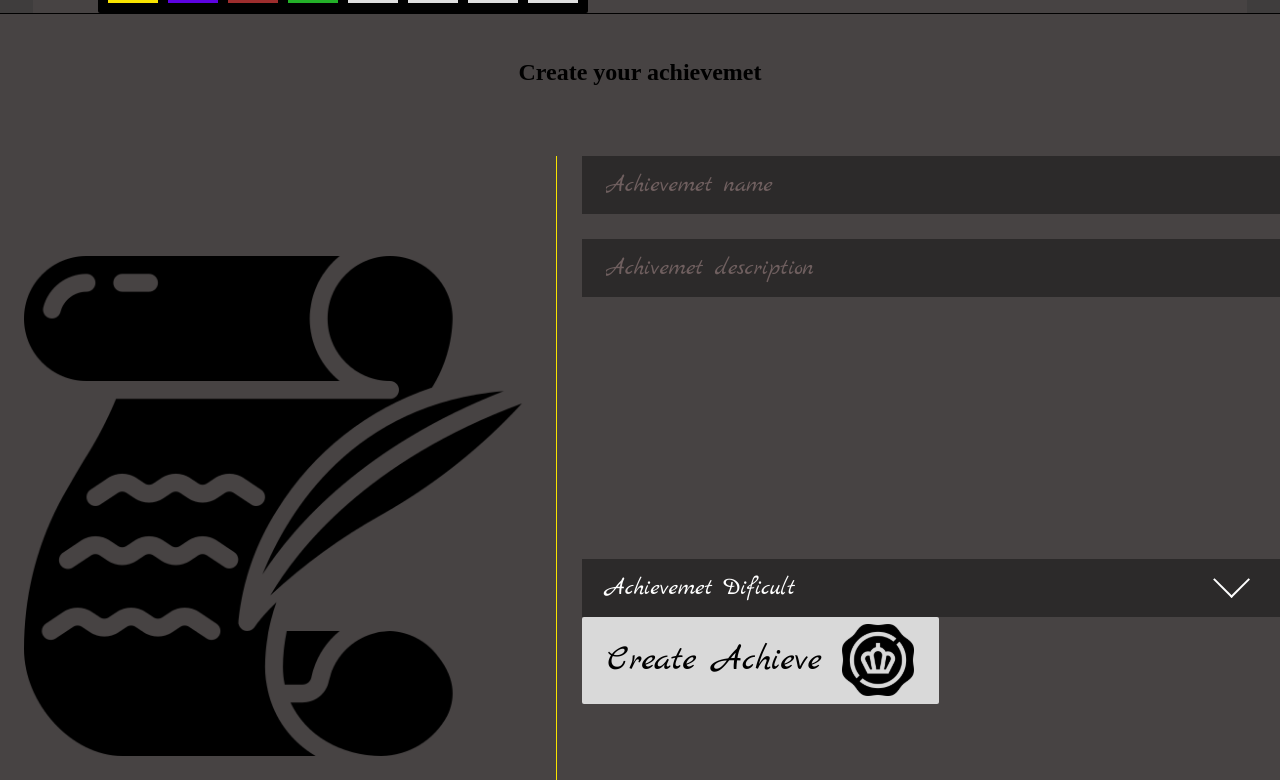
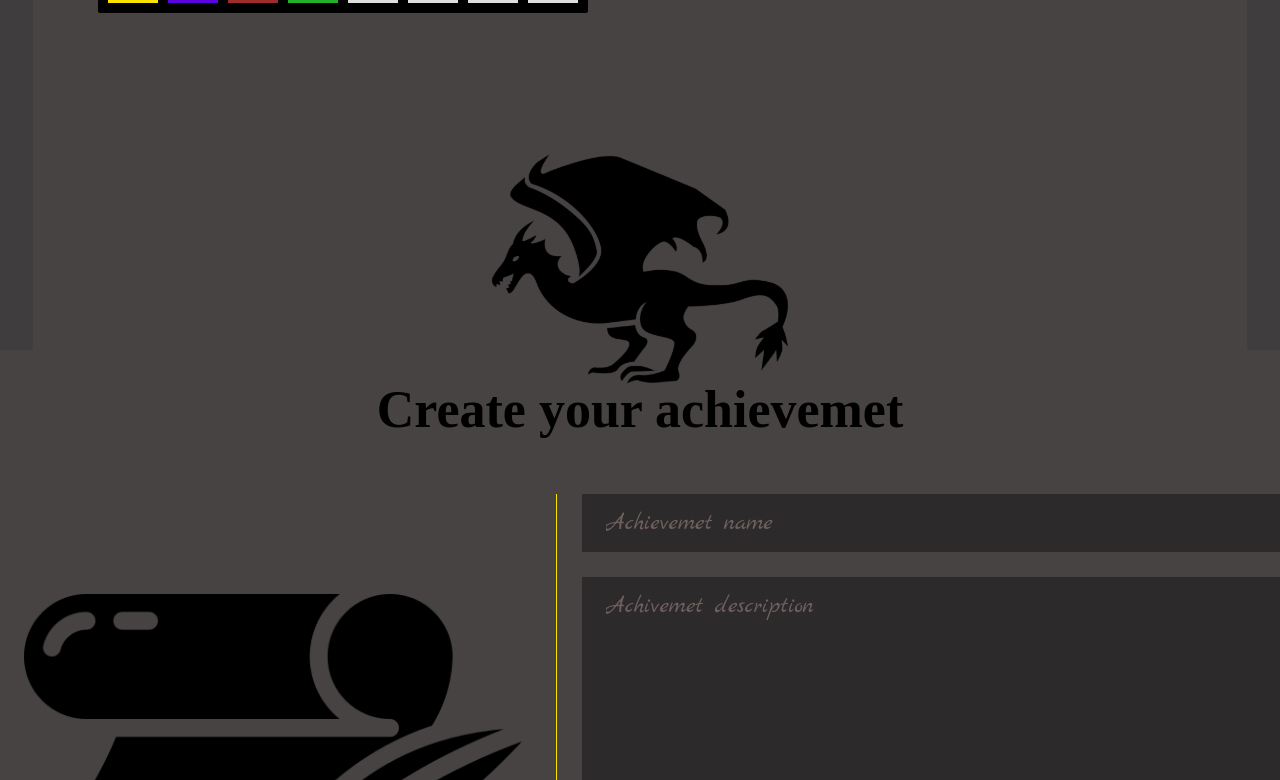
Before and after one commit to Baroslav/QuestLife, a Next.js app: page / in a window 1280 px wide. Shown: the part 500-1280 px from the top of the page. Built offline with nearby package versions, Linux system fonts and the light colour scheme.

Commit message:
fix bag in achieve components

```diff
--- a/src/app/components/pageWrapper/pageWrapper.module.css
+++ b/src/app/components/pageWrapper/pageWrapper.module.css
@@ -13,5 +13,5 @@
     left: 50%;
     transform: translateX(-50%);
     opacity: 25%;
-    pointer-events: none
+    pointer-events: none;
 }
--- /dev/null
+++ b/src/app/components/pages/achievements/achievementWindow/achieveBG.tsx
@@ -0,0 +1,16 @@
+import styles from './achievementWindw.module.css'
+
+const AchievementBG = () => {
+    return (
+        <>
+            <img className = {styles.achieveMain} src="mythical.svg" alt="" />
+            <img className = {`${styles.achiveSwords} ${styles.leftTop}`} src="swordAchive.svg" alt="" />
+            <img className = {`${styles.achiveSwords} ${styles.rightTop}`} src="swordAchive.svg" alt="" />
+            <img className = {`${styles.achiveSwords} ${styles.leftBot}`} src="swordAchive.svg" alt="" />
+            <img className = {`${styles.achiveSwords} ${styles.rightBot}`} src="swordAchive.svg" alt="" />
+        </>
+    )
+}
+
+
+export default AchievementBG
--- a/src/app/components/pages/achievements/achievementWindow/achievementWindow.tsx
+++ b/src/app/components/pages/achievements/achievementWindow/achievementWindow.tsx
@@ -4,10 +4,13 @@ import AchievemetDiffs from './achivementDiffs'
 import AchievementDescriptipns from './achivementDescriotions'
 import Download from '@/app/components/ui/download/download'
 import AuthBG from '@/app/components/auth/authBg'
+import AchievementBG from './achieveBG'
 
 const AchievementWindow = () => {
     return (
-        <div className = {styles.acieveWindow}>
+        <div className = {styles.windowWrapper}>
+            <AchievementBG/>
+            <div className = {styles.acieveWindow}>
             <h2>Create your achievemet</h2>
             <div className = {styles.achiveContent}>
                 <div className = {styles.achieveImgContent}>
@@ -28,6 +31,7 @@ const AchievementWindow = () => {
                 </div>
             </div>
         </div>
+        </div>
     )
 }
 
--- a/src/app/components/pages/achievements/achievementWindow/achievementWindw.module.css
+++ b/src/app/components/pages/achievements/achievementWindow/achievementWindw.module.css
@@ -1,13 +1,16 @@
+.windowWrapper {
+    position: absolute;
+    top: 25%;
+    left: 50%;
+    transform: translateX(-50%);
+}
+
+
 .acieveWindow {
-
-    position: absolute;
     width: 1400px;
     height: 1000px;
     background-color: #474343;
-    left: 50%;
-    transform: translateX(-50%);
     padding: 25px;
-    border: 1px solid black;
 }
 .achiveContent {
     padding: 50px;
@@ -16,6 +19,9 @@
     text-align: center;
     font-family: serif;
     color: black;
+    font-size: 52px;
+    margin: 0px;
+    padding: 5px;
 }
 
 .achiveContent {
@@ -55,8 +61,8 @@
     font-size: 24px;
 }
 
-.achiveInfo {
-    height: 320px;
+.achiveInfo input{
+    padding-bottom: 280px;
 }
 
 .achiveDiffs {
@@ -64,6 +70,9 @@
     padding: 14px 24px;
     background-color: #2C2A2A;
 }
+/* .achiveDiffs p {
+    color: black;
+} */
 .diffsHeader {
     width: inherit;
     position: relative;
@@ -95,6 +104,7 @@
     padding: 9px 14px;
     text-transform: capitalize;
     cursor: pointer;
+    margin: 10px;
 }
 
 .legendary {
@@ -104,7 +114,7 @@
 }
 .mythicaly {
     background-color: rgba(92, 3, 244, 0.1);
-    color: rgb(92, 3, 244);
+    color: rgb(54, 0, 148);
     box-shadow: 0px 0px 0px #5C03F4;
 }
 .epic {
@@ -131,7 +141,9 @@
 }
 
 .btnWrapper {
-
+    position: absolute;
+    bottom: 2%;
+    right: 5%;
 
 }
 .achieveImgContent {
@@ -143,3 +155,39 @@
     bottom: 0;
 
 }
+
+
+.achiveSwords{
+    width: 350px;
+    height: 350px;
+    position: absolute;
+    z-index: -1;
+}
+.achieveMain {
+    width: 300px;
+    height: 300px;
+    position: absolute;
+    top: -22%;
+    left: 50%;
+    transform: translate(-50%);
+}
+
+.leftTop {
+    left: -13%;
+    top: -18%;
+    transform: rotate(-90deg);
+}
+.rightTop {
+    right: -13%;
+    top: -18%;
+}
+.leftBot {
+    left: -13%;
+    bottom: -18%;
+    transform: rotate(180deg);
+}
+.rightBot {
+    right: -13%;
+    bottom: -18%;
+    transform: rotate(90deg);
+}
--- a/src/app/components/pages/achievements/achievementWindow/achivementDescriotions.tsx
+++ b/src/app/components/pages/achievements/achievementWindow/achivementDescriotions.tsx
@@ -7,7 +7,7 @@ const AchievementDescriptipns = () => {
                 <input type="text" placeholder="Achievemet name"/>
             </div>
             <div className = {styles.achiveInfo}>
-                <input type="text" placeholder="Achivemet description"/>
+                <input type="text" height="100px" placeholder="Achivemet description"/>
             </div>
         </div>
     )
--- a/src/app/components/pages/achievements/achievementWindow/achivementDiffs.tsx
+++ b/src/app/components/pages/achievements/achievementWindow/achivementDiffs.tsx
@@ -9,22 +9,25 @@ const AchievemetDiffs = () => {
 
     const [diffsOpen, setDiffsOpen] = useState<boolean>(false)
     const [selectedDiffs, setSelectedDiffs] = useState<number>()
+    const [selectedDiffname , setSelectedDiffName] = useState<string>("default")
 
-    const diffsClick = (index : number) => {
+    const diffsClick = (index : number, item : string) => {
         if(selectedDiffs != index) {
             setSelectedDiffs(index)
+            setSelectedDiffName(item)
         }
-        console.log(selectedDiffs)
+        console.log(selectedDiffname)
+        console.log(styles[selectedDiffname])
     }
 
 
     return (
-        <div className = {styles.achiveDiffs}>
+        <div className = {`${styles.achiveDiffs} ${styles[selectedDiffname]}`}>
             <div
             className = {styles.diffsHeader}
             onClick={()=>setDiffsOpen(!diffsOpen)}
             >
-                <p>Achievemet dificult</p>
+                <p>{selectedDiffname != "" ?  selectedDiffname : "Difficult"}</p>
                 <img src="./dropDown.svg" alt="" />
             </div>
             <div className = {diffsOpen ? `${styles.diffsItemsOpen}` : `${styles.diffsItems}`}>
@@ -33,7 +36,7 @@ const AchievemetDiffs = () => {
                         <div
                         key={item}
                         className = {styles.diffsItem}
-                        onClick = {() => diffsClick(index)}
+                        onClick = {() => diffsClick(index, item)}
                         >
                             <p className = {`${styles[item]} ${selectedDiffs == index ? styles.activeDiifs : ""}`}>{item}</p>
                         </div>
--- a/src/app/components/pages/achievements/achivementList/achivementList.module.css
+++ b/src/app/components/pages/achievements/achivementList/achivementList.module.css
@@ -70,9 +70,3 @@
     box-shadow: 1px 1px 25px #DEDEDE;
     color: #DEDEDE;
 }
-
-.downloadWrapper {
-    position: absolute;
-    right: 5%;
-    bottom: 5%;
-}
```
Also changed, not shown: public/swordAchive.svg (added).
